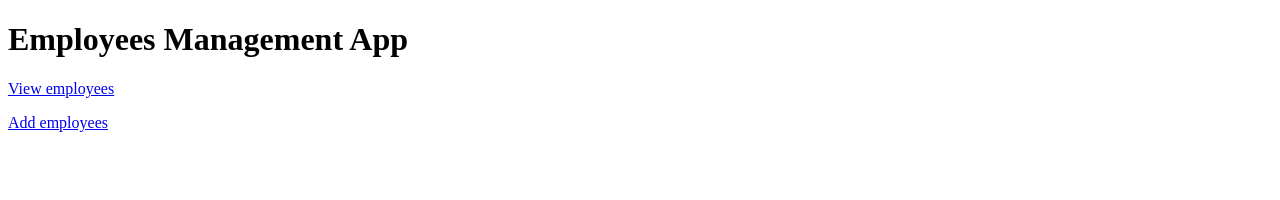
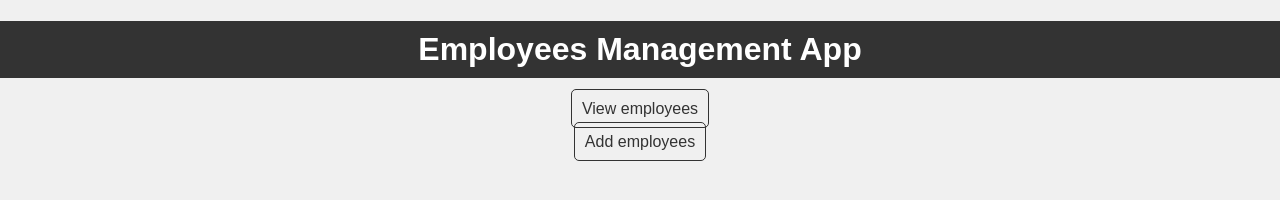
Before and after one commit to filegeiasou/Employees_site, a plain HTML site: page WebApplication1/web/index.html in a window 1280 px wide. Drawn offline with Linux system fonts and the light colour scheme.

Commit message:
Update index.html

```diff
--- a/WebApplication1/web/index.html
+++ b/WebApplication1/web/index.html
@@ -3,6 +3,39 @@
     <head>
         <meta charset="UTF-8">
         <title>Employee App</title>
+        <style>
+            body {
+                font-family: Arial, sans-serif;
+                margin: 0;
+                padding: 0;
+                background-color: #f0f0f0;
+            }
+
+            h1 {
+                background-color: #333;
+                color: white;
+                padding: 10px 0;
+                text-align: center;
+            }
+
+            p {
+                text-align: center;
+                margin: 15px 0;
+            }
+
+            a {
+                color: #333;
+                text-decoration: none;
+                border: 1px solid #333;
+                padding: 10px;
+                border-radius: 5px;
+            }
+
+            a:hover {
+                background-color: #333;
+                color: white;
+            }
+        </style>
     </head>
     <body>
 
```
